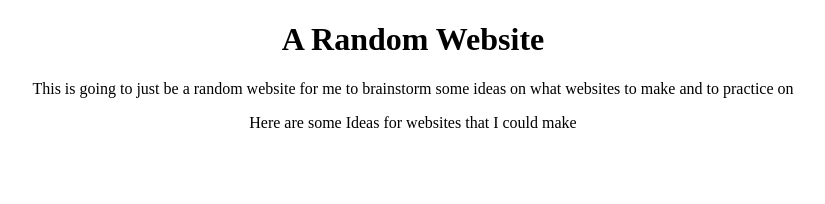
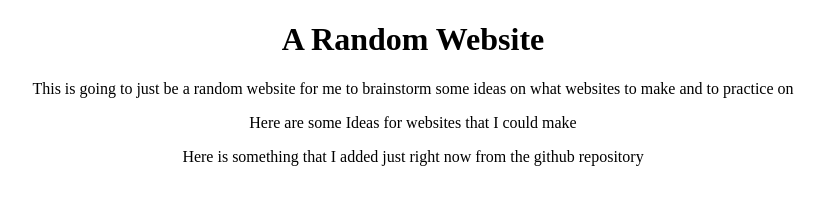
Before and after one commit to tablechairshelf/Projects-Website, a plain HTML site: page index.html in a window 1280 px wide. Shown: the whole page, without its empty margins (227-1052 px from the left). Drawn offline with Linux system fonts and the light colour scheme.

Commit message:
Update index.html

```diff
--- a/index.html
+++ b/index.html
@@ -22,6 +22,7 @@
     </h1>
     <p class="text">This is going to just be a random website for me to brainstorm some ideas on what websites to make and to practice on</p>
     <p class="text">Here are some Ideas for websites that I could make</p>
+    <p class="text">Here is something that I added just right now from the github repository</p>
 
 </body>
 </html>
```
